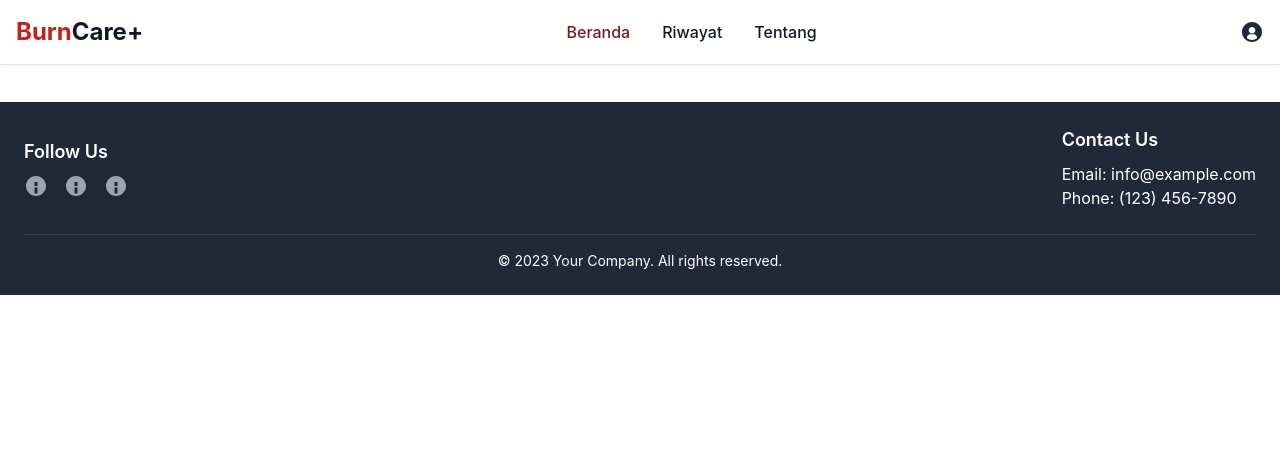
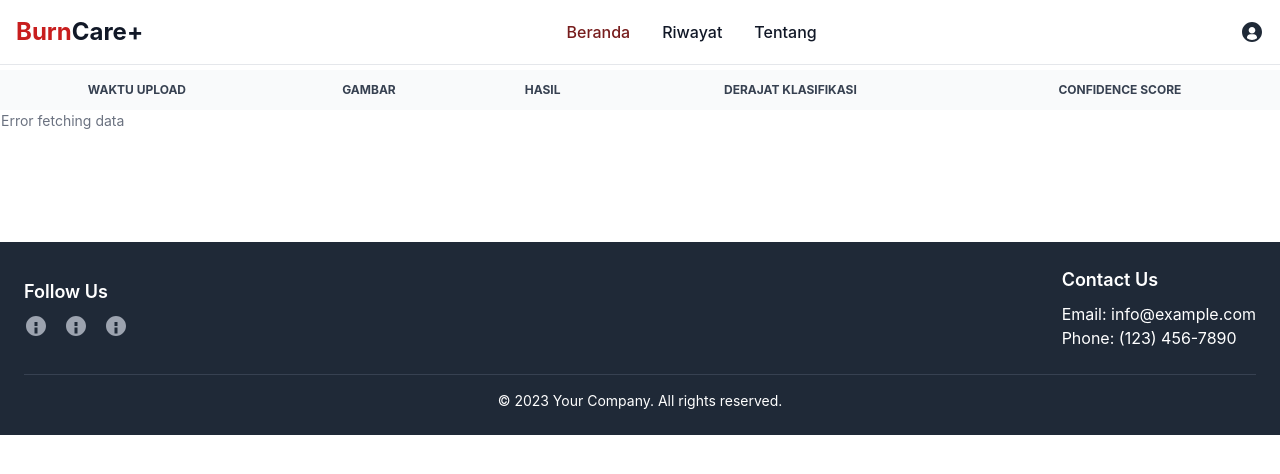
Before and after one commit to vaylerie/burncare-v1, a Flask app: page /riwayat in a window 1280 px wide. Shown: the top 474 px of the page. Run offline with Flask 3, Linux system fonts and the light colour scheme; some libraries are stand-ins or nearby versions.

Commit message:
fix history & upload functionality

```diff
--- a/controllers/ClassificationController.py
+++ b/controllers/ClassificationController.py
@@ -7,7 +7,7 @@ from models.Db import db
 from models.RiwayatIdentifkasi import RiwayatIdentifikasi
 import os
 import logging
-from utils.ProcessingImage import process
+from utils.ProcessingImage import process, resize
 
 app = Flask(__name__)
 
@@ -29,7 +29,8 @@ class ClassifyResource(Resource):
 
         try:
             file_path = os.path.join('static/img/predict_img/', file.filename)
-            file.save(file_path)
+            image = resize(file)
+            image.save(file_path)
 
             upload_record = UploadIdentifikasi(file_path=file_path,
                                                user_id=user_id)
--- a/templates/user/history.html
+++ b/templates/user/history.html
@@ -66,7 +66,7 @@
                 <ul
                     class="flex flex-col font-medium md:p-0 mt-4 border border-gray-100 rounded-lg bg-gray-50 md:space-x-8 rtl:space-x-reverse md:flex-row md:mt-0 md:border-0 md:bg-white dark:bg-gray-200 md:dark:bg-gray-200 dark:border-gray-700">
                     <li>
-                        <a href="#"
+                        <a href="/user"
                             class="block py-2 px-3 text-red-900 bg-gray-200 md:bg-transparent md:text-gray-700 md:p-0"
                             aria-current="page">Beranda</a>
                     </li>
@@ -83,21 +83,23 @@
         </div>
     </nav>
 
-    <div class="relative overflow-x-auto shadow-md sm:rounded-lg">
+    <div class="relative overflow-x-auto sm:rounded-lg">
+        <div href="#" class="inline-flex items-center py-8 px-1"></div>
         <table id="history-table" class="w-full text-sm text-left rtl:text-right text-gray-500 dark:text-gray-400">
             <thead class="text-xs text-gray-700 uppercase bg-gray-50 dark:bg-gray-700 dark:text-gray-400">
                 <tr>
-                    <th scope="col" class="px-6 py-3">Waktu Upload</th>
-                    <th scope="col" class="px-6 py-3">Gambar</th>
-                    <th scope="col" class="px-6 py-3">Hasil</th>
-                    <th scope="col" class="px-6 py-3">Derajat Klasifikasi</th>
-                    <th scope="col" class="px-6 py-3">Confidence Score</th>
+                    <th scope="col" class="px-6 py-3 text-center">Waktu Upload</th>
+                    <th scope="col" class="px-6 py-3 text-center">Gambar</th>
+                    <th scope="col" class="px-6 py-3 text-center">Hasil</th>
+                    <th scope="col" class="px-6 py-3 text-center">Derajat Klasifikasi</th>
+                    <th scope="col" class="px-6 py-3 text-center">Confidence Score</th>
                 </tr>
             </thead>
             <tbody id="historyData">
                 <!-- Data akan dimuat di sini -->
             </tbody>
         </table>
+        <div href="#" class="inline-flex items-center py-8 px-1"></div>
     </div>
 
 
@@ -173,11 +175,11 @@
                     historyData.forEach(record => {
                         const row = document.createElement('tr');
                         row.innerHTML = `
-                    <td>${record.waktu_upload}</td>
-                    <td>${record.file_path}</td>
-                    <td>${record.result_path}</td>
-                    <td>${record.derajat_klasifikasi}</td>
-                    <td>${record.confidence_score}</td>
+                    <td class="py-2 px-2 text-center">${record.waktu_upload}</td>
+                    <td class="py-2 px-4"> <img src="${record.file_path}" alt="Image" style="max-width:100%; height:auto;"></td>
+                    <td class="py-2 px-4"> <img src="${record.result_path}" alt="Image" style="max-width:100%; height:auto;"></td>
+                    <td class="py-2 text-center">${record.derajat_klasifikasi}</td>
+                    <td class="py-2 text-center">${record.confidence_score}</td>
                 `;
                         tableBody.appendChild(row);
                     });
--- a/utils/ProcessingImage.py
+++ b/utils/ProcessingImage.py
@@ -10,6 +10,11 @@ import numpy as np
 model = load_model('utils/model.h5', compile=False, custom_objects={})
 save_dir='static/img/result_img'
 labels = [1, 2, 3]
+
+def resize(file):
+    img = Image.open(file)
+    img = img.resize((224, 224))
+    return img
 
 def process(file_path, target_size=(224, 224)):
     # Preprocess Image
```
